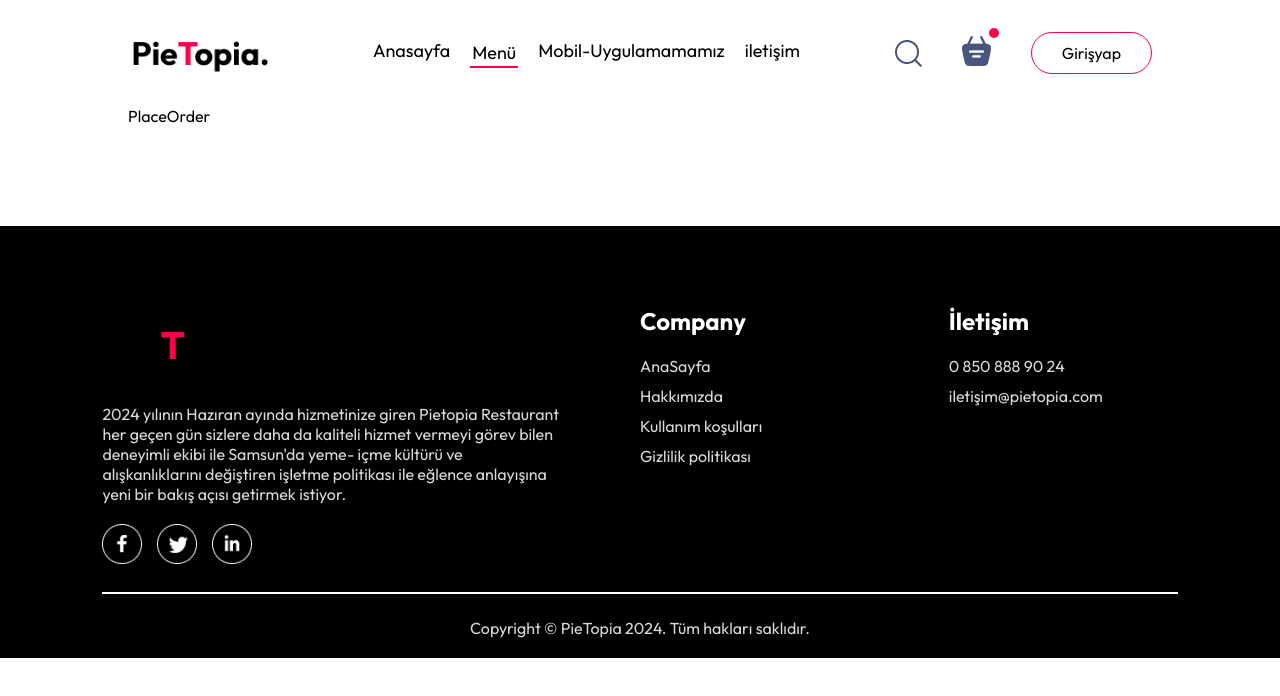
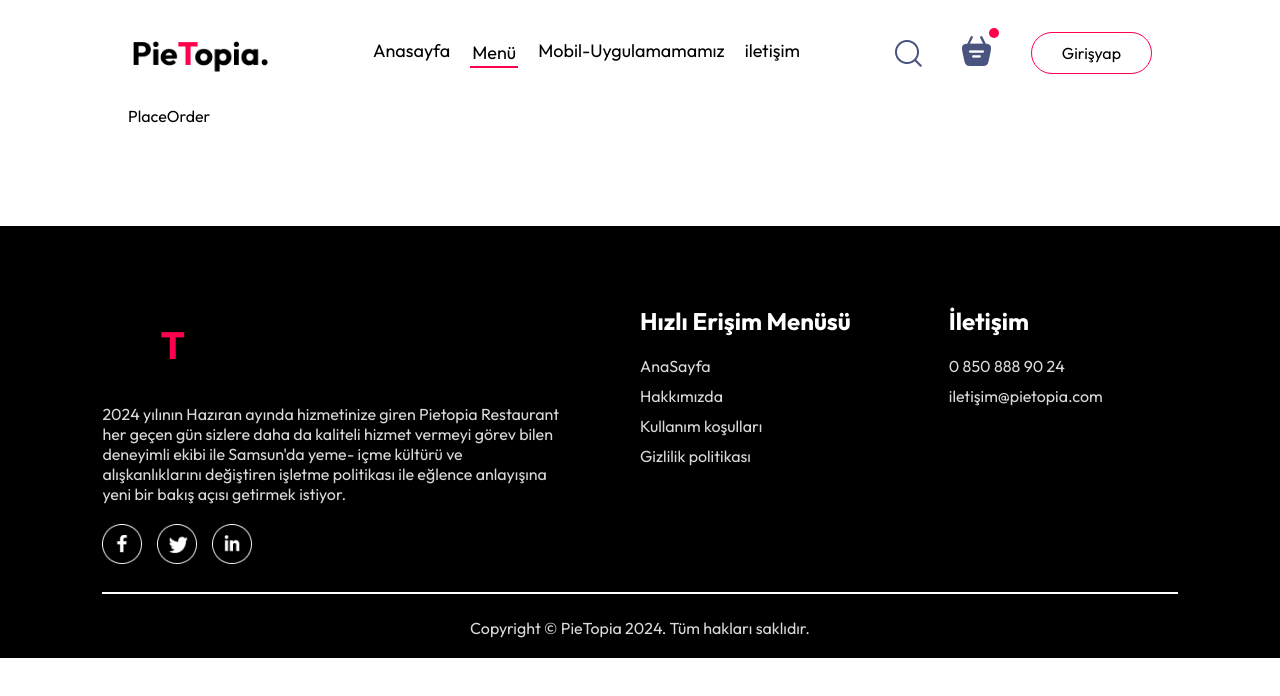
Before and after one commit to 19e9/PiaTopia-Food-Delivery, a React (Vite) app: page /order in a window 1280 px wide. Shown: the top 696 px of the page. Built offline with nearby package versions, Linux system fonts and the light colour scheme.

Commit message:
Footer content center has been changed

```diff
--- a/src/components/Footer/Footer.jsx
+++ b/src/components/Footer/Footer.jsx
@@ -16,12 +16,12 @@
                     </div>
                 </div>
                 <div className="footer-content-center">
-                    <h2>Company</h2>
+                    <h2>Hızlı Erişim Menüsü</h2>
                     <ul>
-                      <li>AnaSayfa</li>
-                    <li>Hakkımızda</li>
-                    <li>Kullanım koşulları</li>
-                    <li>Gizlilik politikası</li>
+                        <li>AnaSayfa</li>
+                        <li>Hakkımızda</li>
+                        <li>Kullanım koşulları</li>
+                        <li>Gizlilik politikası</li>
                     </ul>
                 </div>
                 <div className="footer-content-right">
```
